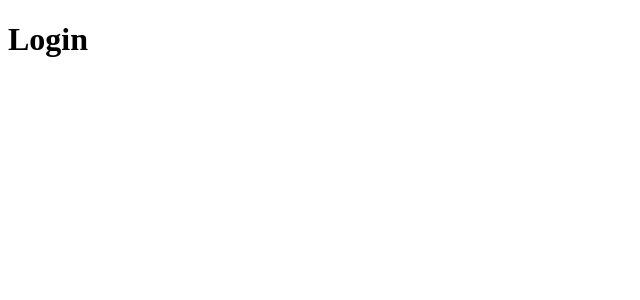
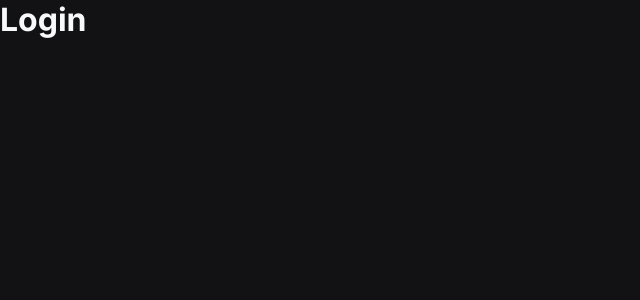
Before and after one commit to Kenzie-Academy-Brasil-Developers/react-entrega-s2-kenzie-hub-jeanknieling, a React (Create React App) app: page / in a window 1280 px wide. Shown: the top 300 px of the page, without its empty margins (0-640 px from the left). Built offline with nearby package versions, Linux system fonts and the light colour scheme.

Commit message:
style: Estilos globais implementados

```diff
--- a/public/index.html
+++ b/public/index.html
@@ -24,8 +24,13 @@
       work correctly both with client-side routing and a non-root public URL.
       Learn how to configure a non-root public URL by running `npm run build`.
     -->
+    <link rel="preconnect" href="https://fonts.googleapis.com">
+    <link rel="preconnect" href="https://fonts.gstatic.com" crossorigin>
+    <link href="https://fonts.googleapis.com/css2?family=Inter:wght@100;200;300;400;500;600;700;800;900&display=swap" rel="stylesheet">
+
     <title>React App</title>
   </head>
+
   <body>
     <noscript>You need to enable JavaScript to run this app.</noscript>
     <div id="root"></div>
--- a/src/App.js
+++ b/src/App.js
@@ -1,8 +1,11 @@
 import Routes from './Routes';
+import GlobalStyled from './styles/global';
 
 const App = () => {
     return (
         <>
+            <GlobalStyled/>
+
             <Routes/>
         </>
     );
--- /dev/null
+++ b/src/styles/global.js
@@ -0,0 +1,48 @@
+import { createGlobalStyle } from 'styled-components';
+
+export default createGlobalStyle`
+    * {
+        margin: 0;
+        padding: 0;
+        box-sizing: border-box;
+        outline: 0;
+    }
+
+    :root {
+        --color-primary: #FF577F;
+        --color-primary-focus: #FF427F;
+        --color-primary-negative: #59323F;
+
+        --gray-0: #F8F9FA;
+        --gray-1: #868E96;
+        --gray-2: #343B41;
+        --gray-3: #212529;
+        --gray-4: #121214;
+
+        --sucess: #3FE864;
+        --error: #E83F5B;
+    }
+
+    body {
+        background-color: var(--gray-4);
+        color: var(--gray-0);
+    }
+
+    body, input, button {
+        font-family: 'Inter', Helvetica, sans-serif;
+        font-size: 1rem;
+    }
+
+    h1, h2, h3, h4, h5, h6 {
+        font-weight: 700;
+    }
+
+    button, input {
+        cursor: pointer;
+    }
+
+    a {
+        text-decoration: none;
+    }
+
+`;
```
